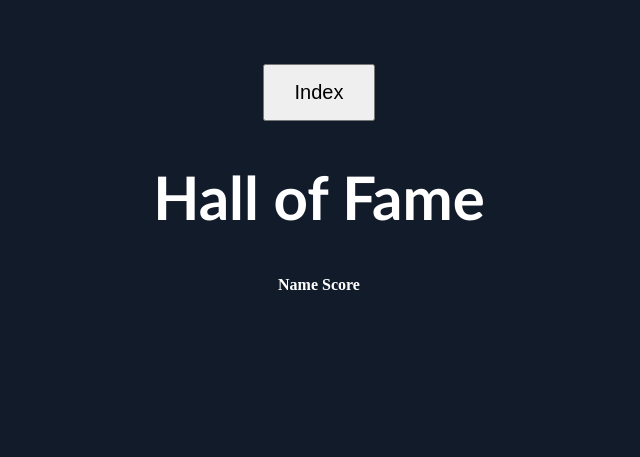
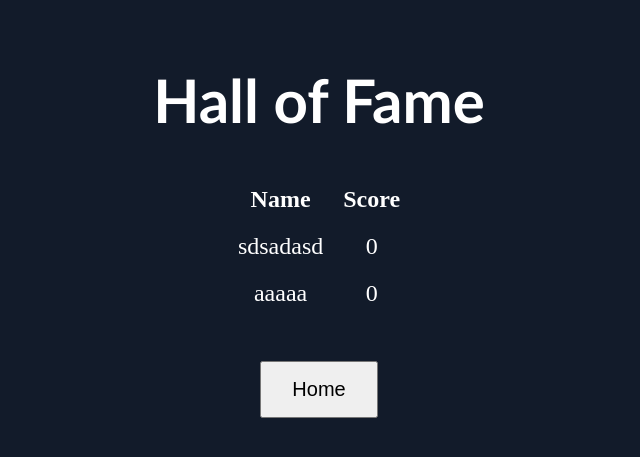
Before and after one commit to DiegoParesL/ScrumQuienQuiereSerMillonario, a PHP site: page /ranking.php in a window 1280 px wide. Shown: the top 457 px of the page, without its empty margins (321-961 px from the left). Run offline with PHP 8.4, Linux system fonts and the light colour scheme; data that the repository does not hold is empty.

Commit message:
Sprint 1

```diff
--- a/code/game.php
+++ b/code/game.php
@@ -137,7 +137,7 @@ function preguntas()
 
 
     <p><button id="win_button" class="centrar-boton" onclick="window.location.href = 'win.php'">Show Stats</button></p>
-    <p><button id="lose_button" class="centrar-boton" onclick="window.location.href = 'lose.php'">Show Stats</button></p>
+    <p><button id="lose_button" class="centrar-boton" onclick="window.location.href = 'lose.php'">Wrong Answer</button></p>
 
     <script src="funciones/sounds.js"></script>
         <script src="funciones/funcionalidades.js"></script>
--- a/code/index.php
+++ b/code/index.php
@@ -29,11 +29,11 @@ unset($_SESSION['nivel']);
     <br>
     <form action="game.php" method="get">
         <input type="hidden" name="lang" id="selectedLanguage" value="catalan"> <!-- Cambia "es" a "ca" o "en" según el idioma seleccionado -->
-        <button type="submit" id="boton-jugar" class="boton-grande">Jugar</button>
+        <button type="submit" id="boton-jugar" class="boton-grande">Play</button>
     </form>
     <br>
     <form action="ranking.php" method="post">
-        <button type="submit" id="ranking" class="boton-mediano">Saló de la fama</button>
+        <button type="submit" id="ranking" class="boton-mediano">Hall Of Fame</button>
     </form>
 
     <script src="funciones/funcionalidades.js"></script>
--- a/code/lose.php
+++ b/code/lose.php
@@ -23,7 +23,7 @@
     </div>
     <div class="oculto" id="publicar">
     <form method="post" id="publicar">
-            <input type="text" name="nombre" id="nombre" placeholder="Introduiex el teu nom">
+            <input type="text" name="nombre" id="nombre" placeholder="Introduce Your Name">
             <button type="submit" name="send" id="send">Send</button>
     </form>
     </div>
--- a/code/ranking.php
+++ b/code/ranking.php
@@ -5,12 +5,38 @@
     <meta name="viewport" content="width=device-width, initial-scale=1.0">
     <title>Ranking</title>
     <link rel="stylesheet" href="style.css">
+    <style>
+        body {
+            text-align: center; /* Centrar el contenido en la página */
+        }
+
+        .table-container {
+            display: inline-block; /* Para centrar el bloque en línea */
+        }
+
+        table {
+            margin: 0 auto; /* Centrar la tabla horizontalmente */
+            border-collapse: collapse; /* Colapsar los bordes para líneas de separación */
+        }
+
+        th, td {
+            font-size: 24px; /* Tamaño de fuente más grande */
+            color: white; /* Color de texto blanco */
+            padding: 10px; /* Añadir espaciado interior para mejorar la apariencia */
+        }
+
+        .button-container {
+            margin-top: 20px; /* Espacio superior para separar el botón del contenido anterior */
+        }
+
+        .boton-mediano {
+            display: inline-block; /* Mostrar el botón en línea con el texto */
+        }
+    </style>
 </head>
 <body>
-<form action="index.php" method="post">
-    <button class="boton-mediano" type="submit" id="index">Index</button>
-</form>
 <h1>Hall of Fame</h1>
+<div class="table-container">
     <table>
         <thead>
             <tr>
@@ -39,5 +65,11 @@
             ?>
         </tbody>
     </table>
+</div>
+<div class="button-container">
+    <form action="index.php" method="post">
+        <button class="boton-mediano" type="submit" id="index">Home</button>
+    </form>
+</div>
 </body>
 </html>
--- a/code/records.txt
+++ b/code/records.txt
@@ -0,0 +1,2 @@
+sdsadasd, 0, bh3ccnil4h58l1um1p8amt0bac
+aaaaa, 0, 6a6glnjrpm57ccr7scq0i4f2mc
```
Also changed, not shown: code/funciones/translation.js (+7 -4 lines). Lines whose indentation alone changed are shown as unchanged.
